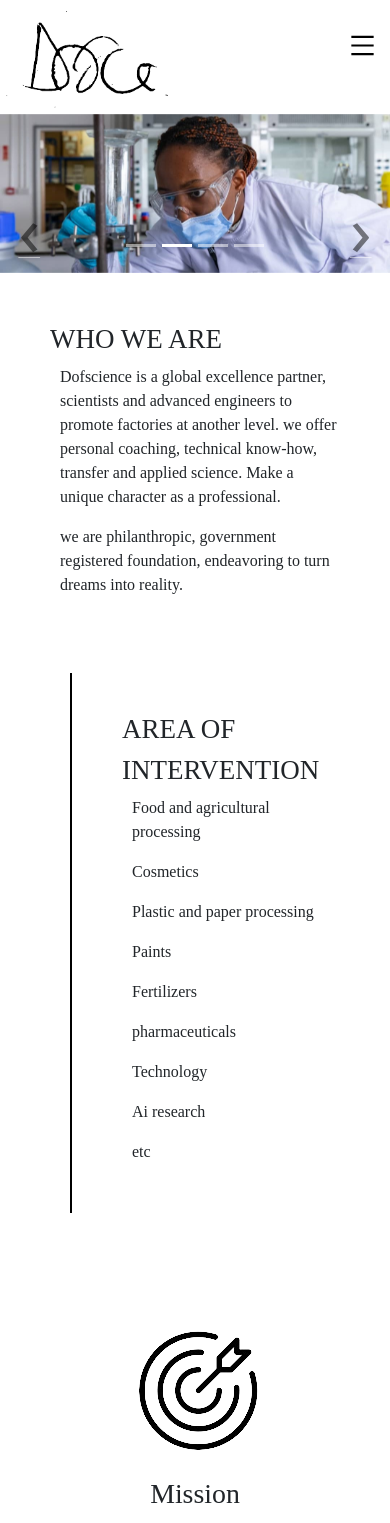
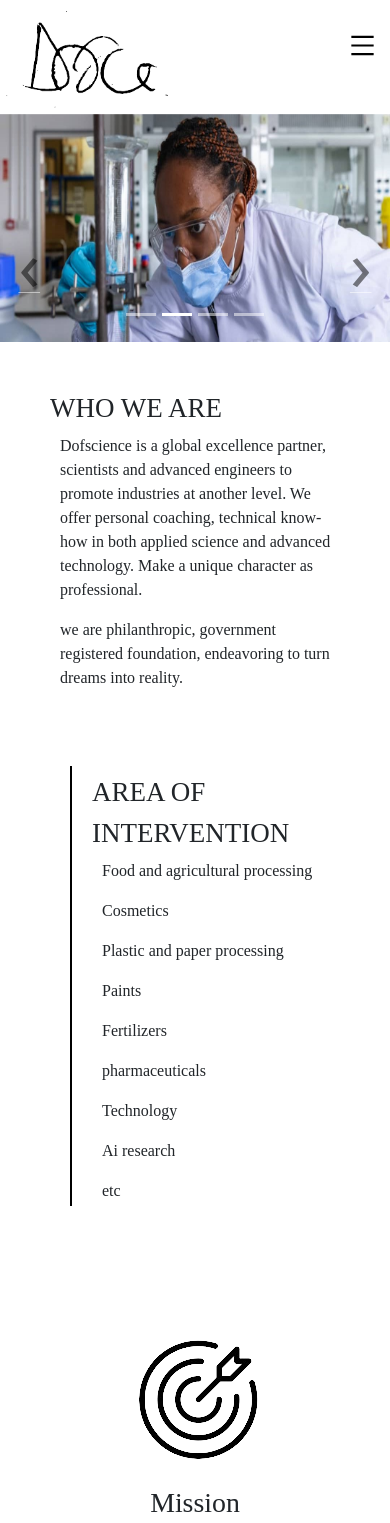
Before and after one commit to Nicole-Mbera/Dofscience, a React (Create React App) app: page / in a window 390 px wide. Shown: the top 1523 px of the page. Built offline with nearby package versions, Linux system fonts and the light colour scheme.

Commit message:
responsiveness

```diff
--- a/src/components/footer.js
+++ b/src/components/footer.js
@@ -29,7 +29,7 @@ const Footer = () => {
                     <ul>
                     <li>Phone: +250784774445</li>
                     <li>Email: dofscience1@gmail.com</li>
-                    <li>Address: Kigali special economic zone, 7th floor, Dofscience.</li>
+                    <li>Address: Kigali special economic zone, 7th floor, Dofia.</li>
 
 
                     </ul>
--- a/src/components/header.js
+++ b/src/components/header.js
@@ -42,7 +42,7 @@ const Header = ({ data }) => {
 
         <div className="button-container">
           <h1 href="/shop" onClick={() => handleclickDrawerVisible()} style={{fontSize: "25px", color: "black", paddingTop:"30px", paddingRight:"15px"}}> <MenuOutlined /></h1>
-          {/* <a><MenuOutlined /></a> */}
+
 
         </div>
 
--- a/src/views/carousel.css
+++ b/src/views/carousel.css
@@ -55,7 +55,7 @@ font-size: 70px;
     display: grid;
     grid-template-columns: repeat(1,1fr);
     padding: 10px;
-    height: 80vh;
+    height: 60vh;
    text-align: center;
    gap: 0px;
 }
@@ -64,6 +64,19 @@ font-size: 70px;
   width: 100%;
 }
 
+.carousel-control-prev-icon::after {
+  content: '\2039'; /* Unicode character for left arrow */
+  /* margin-right: 130px; */
+font-size: 160px;
+  color: rgb(0, 0, 0); /* Change this to the color you want */
+}
+
+.carousel-control-next-icon::after {
+  content: '\203A'; /* Unicode character for right arrow */
+ font-size: 160px;
+/* margin-right: 10px; */
+  color: rgb(0, 0, 0); /* Change this to the color you want */
+}
 .caption{
   padding: 30px;
   width: 100%;
@@ -77,16 +90,31 @@ font-size: 70px;
       display: grid;
       grid-template-columns: repeat(1,1fr);
       padding: 10px;
-      height: 80vh;
+      height: 50vh;
      text-align: center;
      gap: 0px;
   }
   .carousel-item-content img{
+  margin-top: 0px;
     padding-left: 5px;
     width: 100%;
+    /* background: red; */
+  }
+  .carousel-control-prev-icon::after {
+    content: '\2039'; /* Unicode character for left arrow */
+    /* margin-right: 130px; */
+  font-size: 70px;
+    color: rgb(0, 0, 0); /* Change this to the color you want */
   }
 
+  .carousel-control-next-icon::after {
+    content: '\203A'; /* Unicode character for right arrow */
+   font-size: 70px;
+  /* margin-right: 10px; */
+    color: rgb(0, 0, 0); /* Change this to the color you want */
+  }
   .caption{
+    /* background-color: aqua; */
     padding: 30px;
     width: 100%;
    }
--- a/src/views/carousel.js
+++ b/src/views/carousel.js
@@ -25,7 +25,7 @@ const Swiper = () => {
 
         </div>
       </Carousel.Item>
-      <Carousel.Item>
+      {/* <Carousel.Item>
         <div className="carousel-item-content">
           <img
             className="d-block "
@@ -39,7 +39,7 @@ const Swiper = () => {
             </div>
 
         </div>
-      </Carousel.Item>
+      </Carousel.Item> */}
       <Carousel.Item>
         <div className="carousel-item-content">
           <img
@@ -64,7 +64,7 @@ const Swiper = () => {
           />
         <div className='caption'>
             <h3>CAREER DEVELOPMENT</h3>
-            <p>We assist your career development by providing access to Job opportunities.</p>
+            <p>We assist your career development by providing access to job opportunities.</p>
             </div>
         </div>
       </Carousel.Item>
--- a/src/views/home.css
+++ b/src/views/home.css
@@ -15,6 +15,24 @@ border-left: 2px solid #000;
 }
 .we-are{
       padding: 50px;
+}
+.are{
+      padding: 50px;
+}
+.are p{
+      font-weight: lighter;
+      margin-top: 10px;
+      margin-left: 10px;
+      font-family: cormorant garamond;
+}
+.confidential{
+      padding: 50px;
+}
+.confidential p{
+      font-weight: lighter;
+      margin-top: 10px;
+      margin-left: 10px;
+      font-family: cormorant garamond;
 }
 .title{
       font-family: libre baskerville;
@@ -104,8 +122,18 @@ max-height: 100%;
               .title{
                   font-family: libre baskerville;
                   font-size:35px;
-            }}
+            }
+            .vertical-1{
+                  border-left: 2px solid #000;
+                    height: 260px;
+                    margin-left: 70px;
+                    margin-top: 10px;
+                  }
+      }
       @media(max-width:550px){
+            .anime img{
+                  height: 27vh;
+            }
             .vmc{
 
                 display: grid;
@@ -121,7 +149,7 @@ max-height: 100%;
 
               }
               .vertical{
-                    height: 540px;
+                    height: 460px;
 
                   }
               .vision p{
@@ -138,8 +166,21 @@ max-height: 100%;
                   font-family: libre baskerville;
                   font-size:35px;
             }
+            .are{
+                  padding: 20px;
+            }
+            .confidential{
+                  padding: 15px;
+            }
+            .vertical-1{
+                  border-left: 2px solid #000;
+                    height: 365px;
+                    margin-left: 60px;
+                    margin-top: 0px;
+                  }
+
       }
-            @media(max-width:412px){
+            @media(max-width:414px){
                   .vmc{
 
                       display: grid;
@@ -156,9 +197,15 @@ max-height: 100%;
 
                     }
                     .vertical{
-                          height: 540px;
+                          height: 440px;
 
                         }
+                   .vertical-1{
+                              border-left: 2px solid #000;
+                                height: 300px;
+                                margin-left: 40px;
+                                margin-top: 0px;
+                              }
                     .vision p{
                         font-weight: lighter;
                         font-family: cormorant garamond;
@@ -173,3 +220,12 @@ max-height: 100%;
                         font-family: libre baskerville;
                         font-size:35px;
                   }}
+
+                  @media(max-width:360px){
+                        .vertical-1{
+                              border-left: 2px solid #000;
+                                height: 335px;
+                                margin-left: 40px;
+                                margin-top: 0px;
+                              }
+                  }
--- a/src/views/home.js
+++ b/src/views/home.js
@@ -17,14 +17,14 @@ const Home = () => {
     <div className="we-are" id="about-us">
 
   <h1 className="title">WHO WE ARE</h1>
-  <p>Dofscience is a global excellence partner, scientists and advanced engineers to promote factories at another level. we offer personal coaching, technical know-how, transfer and applied science.
-Make a unique character as a professional.</p>
+  <p>Dofscience is a global excellence partner, scientists and advanced engineers to promote industries at another level.       We offer personal coaching, technical know-how in both applied science and advanced technology.
+Make a unique character as professional.</p>
 <p>we are philanthropic, government registered foundation, endeavoring to turn dreams into reality.</p>
 
     </div>
     <div className="area" id="services">
 <div className="vertical"/>
-<div className="we-are">
+<div className="are">
 <h1 className="title">AREA OF</h1>
 <h1 className="title">INTERVENTION</h1>
 <p>Food and agricultural processing</p>
@@ -64,7 +64,7 @@ Make a unique character as a professional.</p>
 
     <div className="area">
 <div className="vertical-1"/>
-<div className="we-are">
+<div className="confidential">
 <h1 className="title">DOFSCIENCE CONFIDENTIAL</h1>
 <h1 className="title">INFORMATION</h1>
 <p>Beyond the theory, beyond the classrooms, there is dofscience to improve the quality of having experience, knowledge and good judgement.</p>
```
